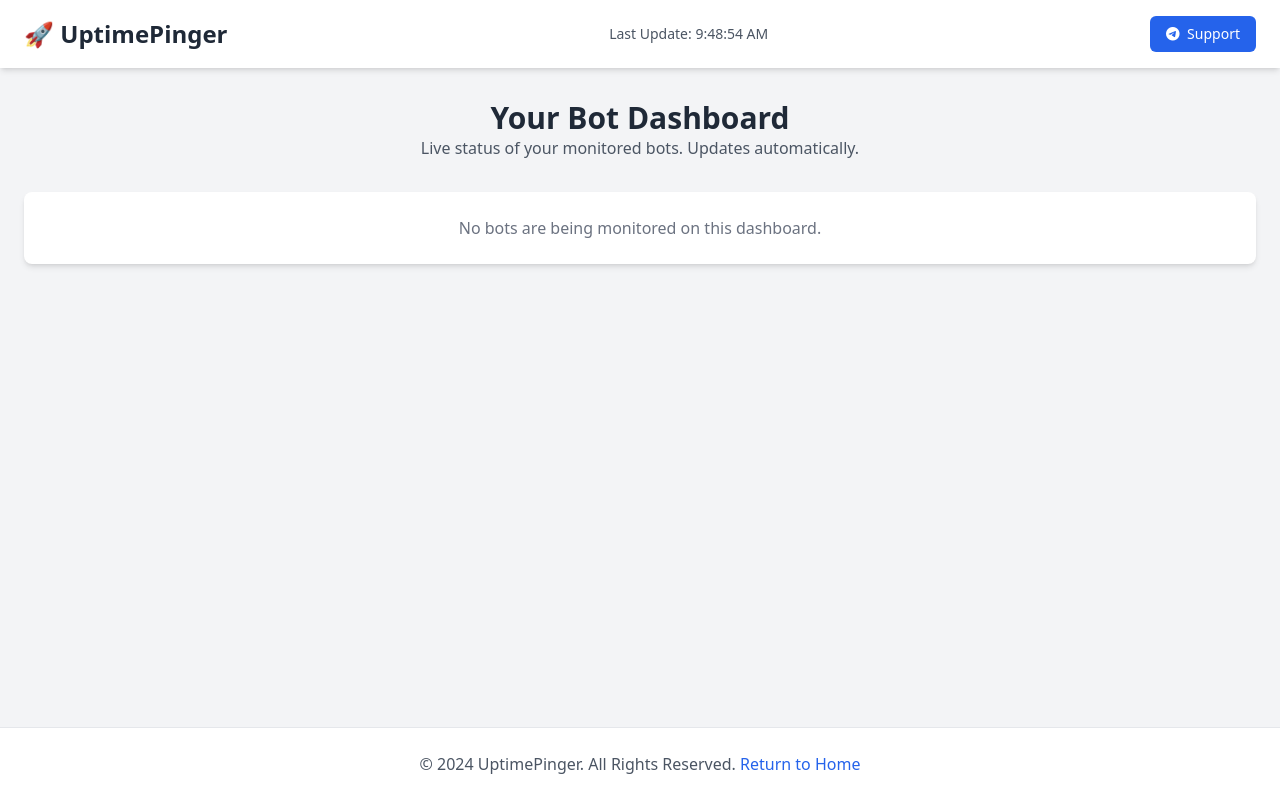
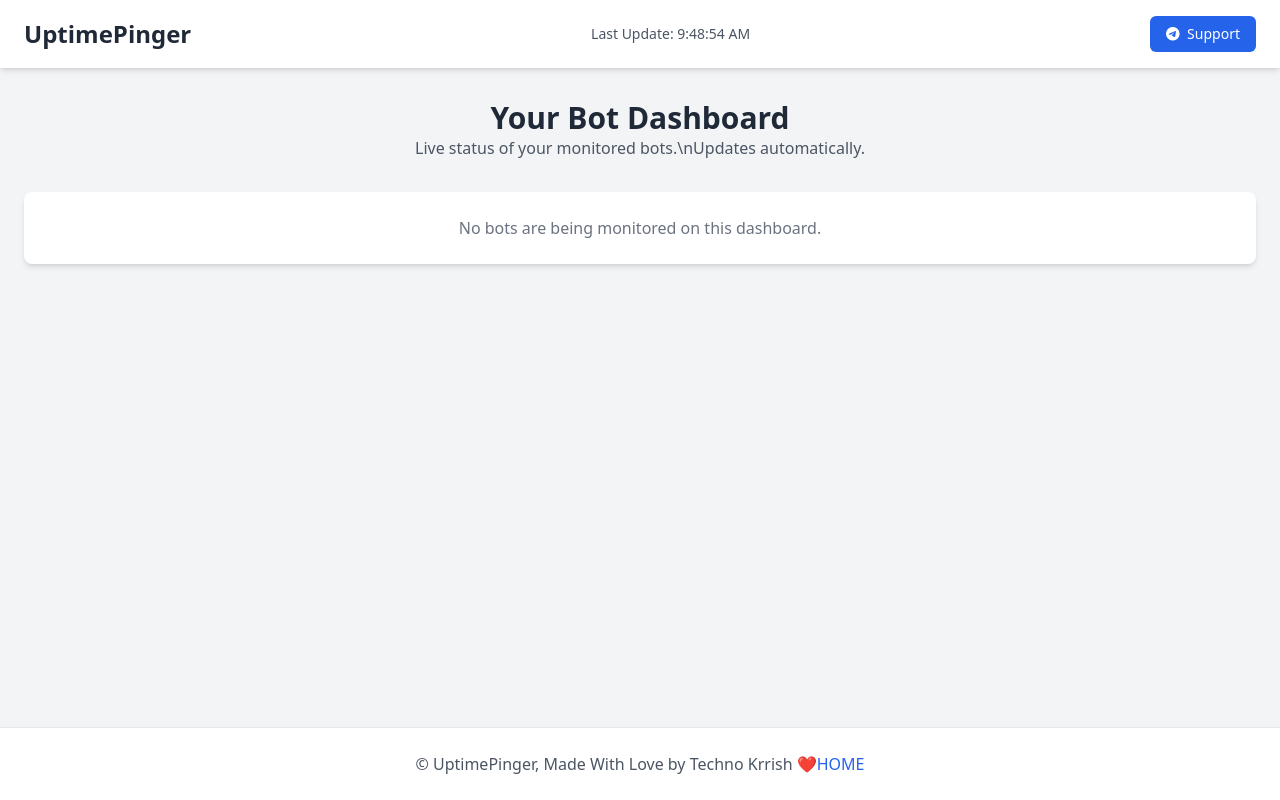
Before and after one commit to GrabCoolGadgets/autopingpeople, a Flask app: page /admin in a window 1280 px wide. Run offline with Flask 3, Linux system fonts and the light colour scheme; some libraries are stand-ins or nearby versions.

Commit message:
Update dashboard.html

```diff
--- a/templates/dashboard.html
+++ b/templates/dashboard.html
@@ -3,7 +3,7 @@
 <head>
     <meta charset="UTF-8">
     <meta name="viewport" content="width=device-width, initial-scale=1.0">
-    <title>Monitoring Dashboard - UptimePinger</title>
+    <title>Monitoring Dashboard - Uptime Pinger</title>
     <script src="https://cdn.tailwindcss.com"></script>
     <link rel="stylesheet" href="https://cdnjs.cloudflare.com/ajax/libs/font-awesome/6.0.0-beta3/css/all.min.css">
 </head>
@@ -12,7 +12,7 @@
     <!-- Header -->
     <header class="bg-white shadow-md sticky top-0 z-10">
         <nav class="container mx-auto px-6 py-4 flex justify-between items-center">
-            <a href="/" class="text-2xl font-bold text-gray-800">🚀 UptimePinger</a>
+            <a href="/" class="text-2xl font-bold text-gray-800">UptimePinger</a>
             <div id="last-updated" class="text-sm text-gray-600 hidden md:block">
                 Connecting...
             </div>
@@ -26,7 +26,7 @@
     <main class="flex-grow container mx-auto px-6 py-8">
         <div class="text-center mb-8">
             <h1 class="text-3xl font-bold text-gray-800">Your Bot Dashboard</h1>
-            <p class="text-gray-600">Live status of your monitored bots. Updates automatically.</p>
+            <p class="text-gray-600">Live status of your monitored bots.\nUpdates automatically.</p>
         </div>
 
         <div class="url-list space-y-4">
@@ -37,7 +37,7 @@
     <!-- Footer -->
     <footer class="bg-white mt-8 py-6 border-t">
         <div class="container mx-auto px-6 text-center text-gray-600">
-            <p>&copy; 2024 UptimePinger. All Rights Reserved. <a href="/" class="text-blue-600 hover:underline">Return to Home</a></p>
+            <p>© UptimePinger, Made With Love by Techno Krrish ❤️<a href="/" class="text-blue-600 hover:underline">HOME</a></p>
         </div>
     </footer>
 
```
